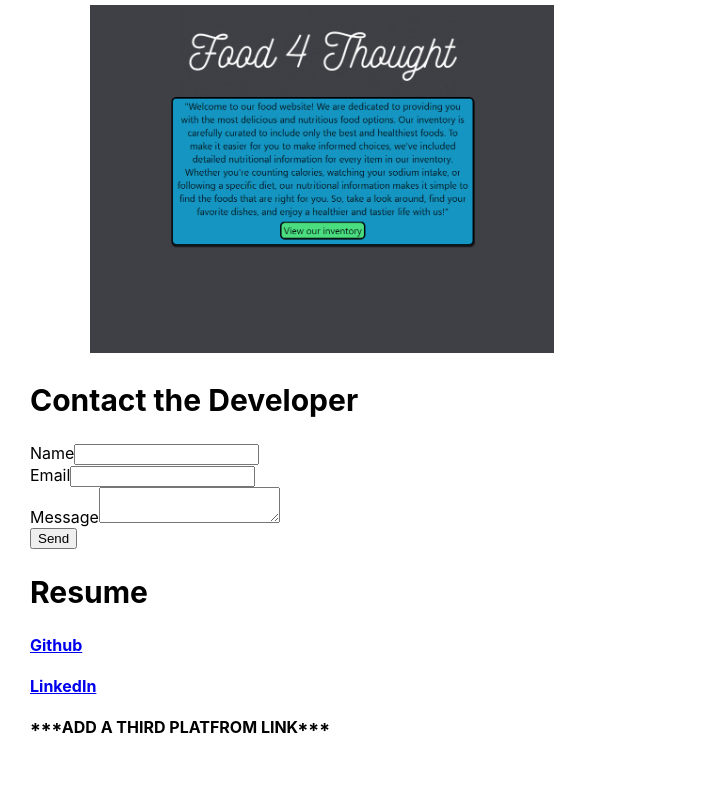
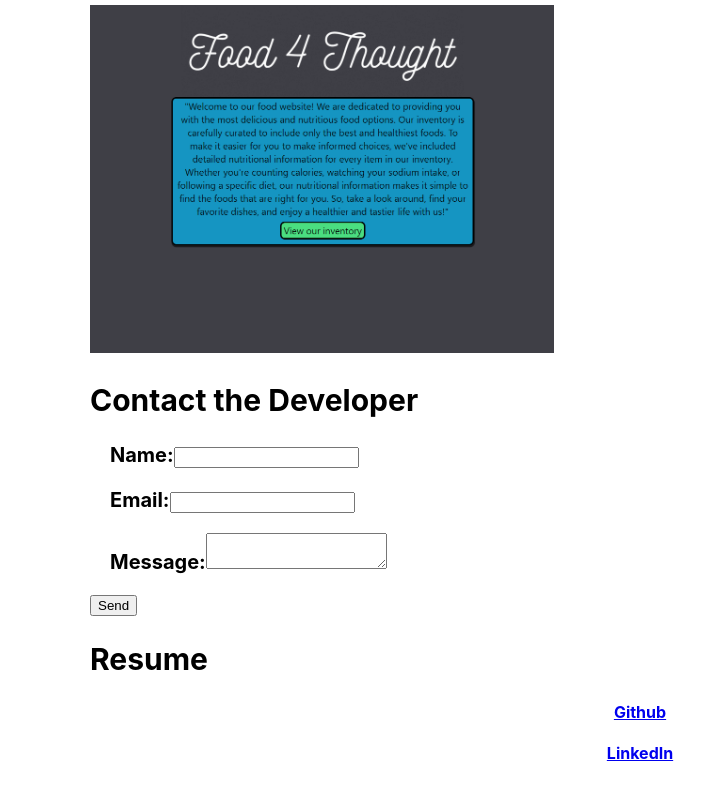
Before and after one commit to CalCar0707/W20C-reactportfolio, a React (Create React App) app in the folder react-portfolio/: page / in a window 1280 px wide. Shown: the part 1344-2144 px from the top of the page, without its empty margins (0-706 px from the left). Built offline with nearby package versions, Linux system fonts and the light colour scheme.

Commit message:
updated footer

```diff
--- a/react-portfolio/src/components/Footer.js
+++ b/react-portfolio/src/components/Footer.js
@@ -5,7 +5,6 @@ export default function Footer() {
         <div className="footer">
         <a href="https://github.com/CalCar0707"><h4>Github</h4></a>
         <a href="https://www.linkedin.com/in/callie-baliles/"><h4>LinkedIn</h4></a>
-        <h4>***ADD A THIRD PLATFROM LINK***</h4>
         </div>
     )
 }
--- a/react-portfolio/src/components/Form.js
+++ b/react-portfolio/src/components/Form.js
@@ -20,19 +20,19 @@ export default function Form () {
       <form onSubmit={handleFormSubmit}>
         <div className="input-form">
           <label className="form-label" htmlFor="name">
-            Name
+            Name:
           </label>
           <input className="form-control" type="text" id="name" required />
         </div>
         <div className="input-form">
           <label className="form-label" htmlFor="email">
-            Email
+            Email:
           </label>
           <input className="form-control" type="email" id="email" required />
         </div>
         <div className="input-form">
           <label className="form-label" htmlFor="message">
-            Message
+            Message:
           </label>
           <textarea className="form-control" id="message" required />
         </div>
--- a/react-portfolio/src/index.css
+++ b/react-portfolio/src/index.css
@@ -65,7 +65,20 @@ h2 {
   width: 40%;
 }
 
+.input-form {
+  font-size: 20px;
+  font-weight: bold;
+  margin: 20px;
+}
+
+#contact-form {
+  margin-left: 60px;
+}
+
+#resume {
+  margin-left: 60px;
+}
 .footer {
   display: inline;
-  align-items: center;
+  text-align: center;
 }
```
